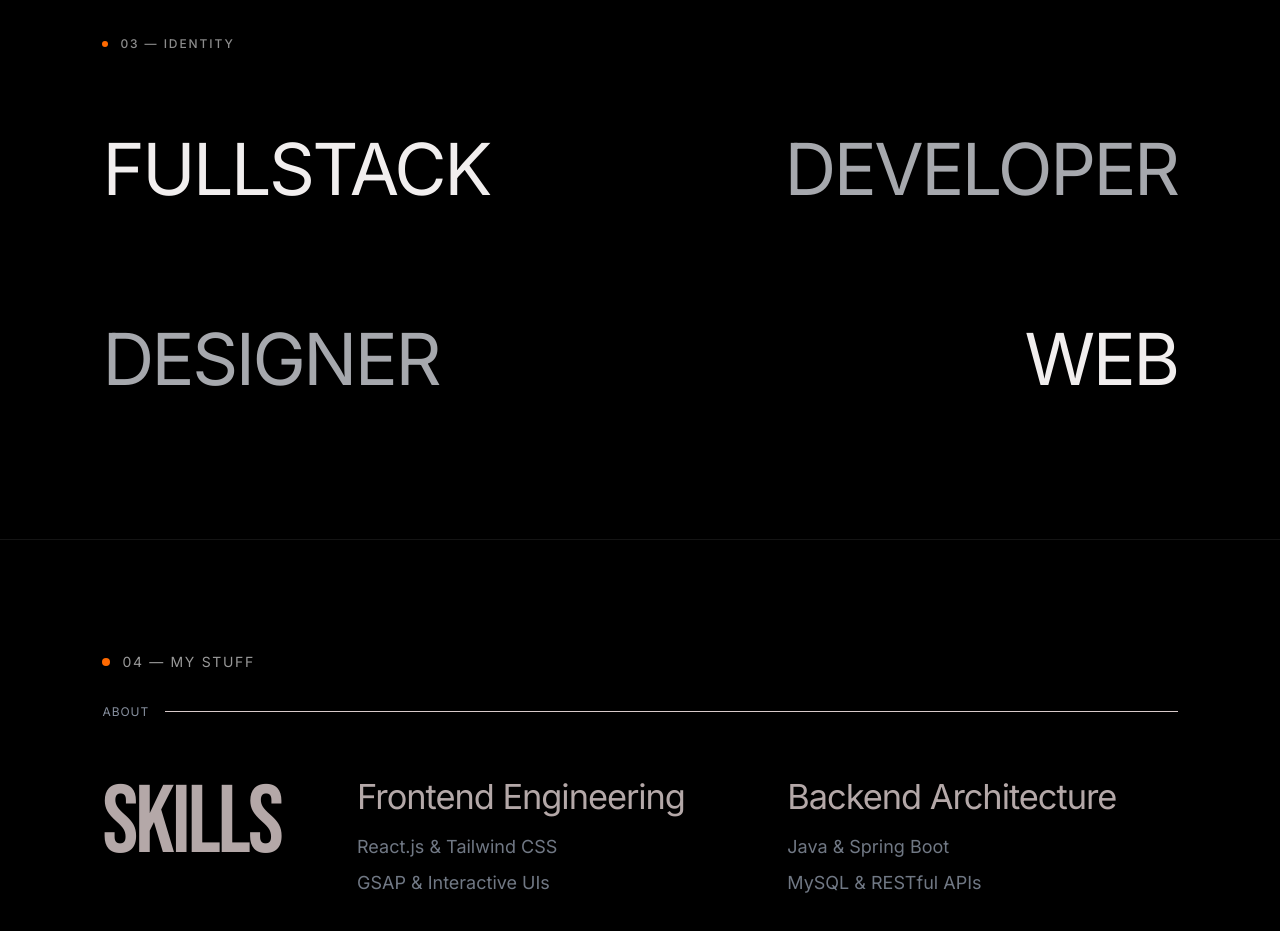
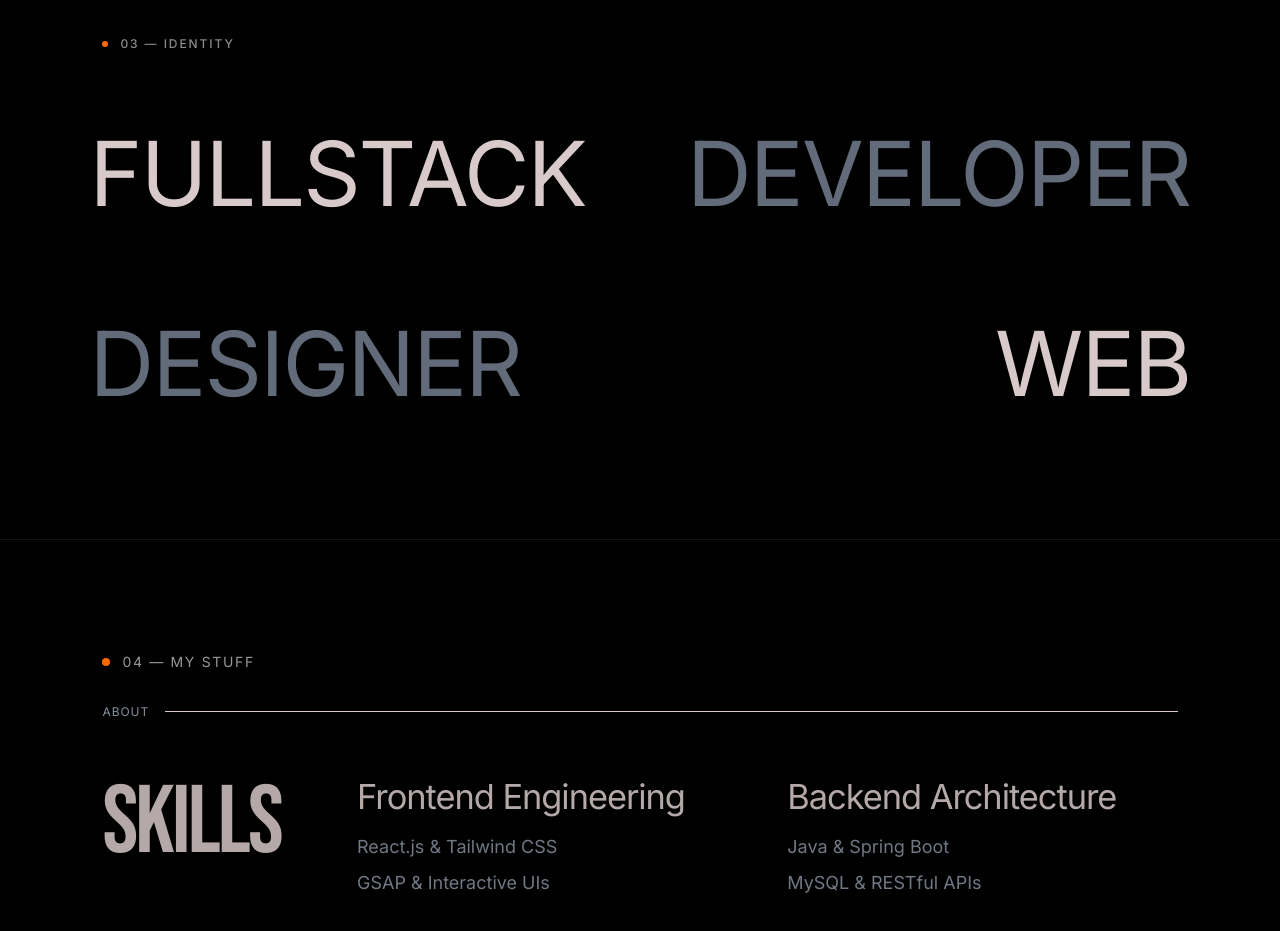
Before and after one commit to Sahild12/sahil-portfolio, a React (Vite) app: page / in a window 1280 px wide. Shown: the part 2840-3771 px from the top of the page. Built offline with nearby package versions, Linux system fonts and the light colour scheme.

Commit message:
midified the identity components

```diff
--- a/src/components/Identity.jsx
+++ b/src/components/Identity.jsx
@@ -9,6 +9,7 @@ function Identity() {
 
   useLayoutEffect(() => {
     const section = sectionRef.current;
+
     if (!section) return undefined;
 
     const reducedMotion = window.matchMedia(
@@ -26,14 +27,20 @@ function Identity() {
         invalidateOnRefresh: true,
       };
 
-      // FULLSTACK moves slightly to the right
+      /*
+        FULLSTACK:
+        moves slightly toward the center from the left
+      */
       gsap.to(".identity-top-left", {
         x: "2.5vw",
         ease: "none",
         scrollTrigger: scrollConfig,
       });
 
-      // DEVELOPER moves slightly to the left
+      /*
+        DEVELOPER:
+        moves slightly toward the center from the right
+      */
       gsap.to(".identity-top-right", {
         x: "-2.5vw",
         ease: "none",
@@ -51,7 +58,10 @@ function Identity() {
       className="relative h-[70vh] min-h-[560px] overflow-hidden bg-black text-white"
     >
       <div className="absolute inset-0">
-        {/* SECTION LABEL */}
+
+        {/* =====================================================
+            SECTION LABEL
+        ===================================================== */}
         <div className="absolute left-[8vw] top-[10%] z-10 flex items-center gap-3">
           <span className="h-[6px] w-[6px] shrink-0 rounded-full bg-orange-500" />
 
@@ -60,23 +70,31 @@ function Identity() {
           </span>
         </div>
 
-        {/* TOP ROW */}
-        <div className="absolute left-[8vw] right-[8vw] top-[28%] grid grid-cols-2 items-center gap-[5vw]">
+        {/* =====================================================
+            TOP ROW
+        ===================================================== */}
+        <div className="absolute left-[7vw] right-[7vw] top-[28%] grid grid-cols-2 items-center gap-[6vw]">
+
           {/* FULLSTACK */}
           <h2
             className="
               identity-top-left
               m-0
               justify-self-start
-              font-body
-              text-[clamp(3rem,5.6vw,6.2rem)]
+              whitespace-nowrap
+              font-display
+              text-[clamp(3.5rem,7vw,7.5rem)]
               font-normal
               uppercase
-              leading-[0.9]
-              tracking-[-0.035em]
-              text-[#f1eeee]
+              leading-[0.82]
+              tracking-[-0.02em]
+              text-[#d8caca]
               antialiased
             "
+            style={{
+              fontFamily:
+                '"Bebas Neue", var(--font-display), "Arial Narrow", Impact, sans-serif',
+            }}
           >
             FULLSTACK
           </h2>
@@ -87,37 +105,50 @@ function Identity() {
               identity-top-right
               m-0
               justify-self-end
+              whitespace-nowrap
               text-right
-              font-body
-              text-[clamp(3rem,5.6vw,6.2rem)]
+              font-display
+              text-[clamp(3.5rem,7vw,7.5rem)]
               font-normal
               uppercase
-              leading-[0.9]
-              tracking-[-0.035em]
-              text-[#a6a8ad]
+              leading-[0.82]
+              tracking-[-0.02em]
+              text-[#626b79]
               antialiased
             "
+            style={{
+              fontFamily:
+                '"Bebas Neue", var(--font-display), "Arial Narrow", Impact, sans-serif',
+            }}
           >
             DEVELOPER
           </h2>
         </div>
 
-        {/* BOTTOM ROW */}
-        <div className="absolute left-[8vw] right-[8vw] top-[62%] grid grid-cols-2 items-center gap-[5vw]">
+        {/* =====================================================
+            BOTTOM ROW
+        ===================================================== */}
+        <div className="absolute left-[7vw] right-[7vw] top-[62%] grid grid-cols-2 items-center gap-[6vw]">
+
           {/* DESIGNER */}
           <h2
             className="
               m-0
               justify-self-start
-              font-body
-              text-[clamp(3rem,5.6vw,6.2rem)]
+              whitespace-nowrap
+              font-display
+              text-[clamp(3.5rem,7vw,7.5rem)]
               font-normal
               uppercase
-              leading-[0.9]
-              tracking-[-0.035em]
-              text-[#a6a8ad]
+              leading-[0.82]
+              tracking-[-0.02em]
+              text-[#626b79]
               antialiased
             "
+            style={{
+              fontFamily:
+                '"Bebas Neue", var(--font-display), "Arial Narrow", Impact, sans-serif',
+            }}
           >
             DESIGNER
           </h2>
@@ -127,23 +158,30 @@ function Identity() {
             className="
               m-0
               justify-self-end
+              whitespace-nowrap
               text-right
-              font-body
-              text-[clamp(3rem,5.6vw,6.2rem)]
+              font-display
+              text-[clamp(3.5rem,7vw,7.5rem)]
               font-normal
               uppercase
-              leading-[0.9]
-              tracking-[-0.035em]
-              text-[#f1eeee]
+              leading-[0.82]
+              tracking-[-0.02em]
+              text-[#d8caca]
               antialiased
             "
+            style={{
+              fontFamily:
+                '"Bebas Neue", var(--font-display), "Arial Narrow", Impact, sans-serif',
+            }}
           >
             WEB
           </h2>
         </div>
       </div>
 
-      {/* DIVIDER */}
+      {/* =====================================================
+          BOTTOM DIVIDER
+      ===================================================== */}
       <div className="absolute inset-x-0 bottom-0 h-px bg-white/[0.08]" />
     </section>
   );
```
